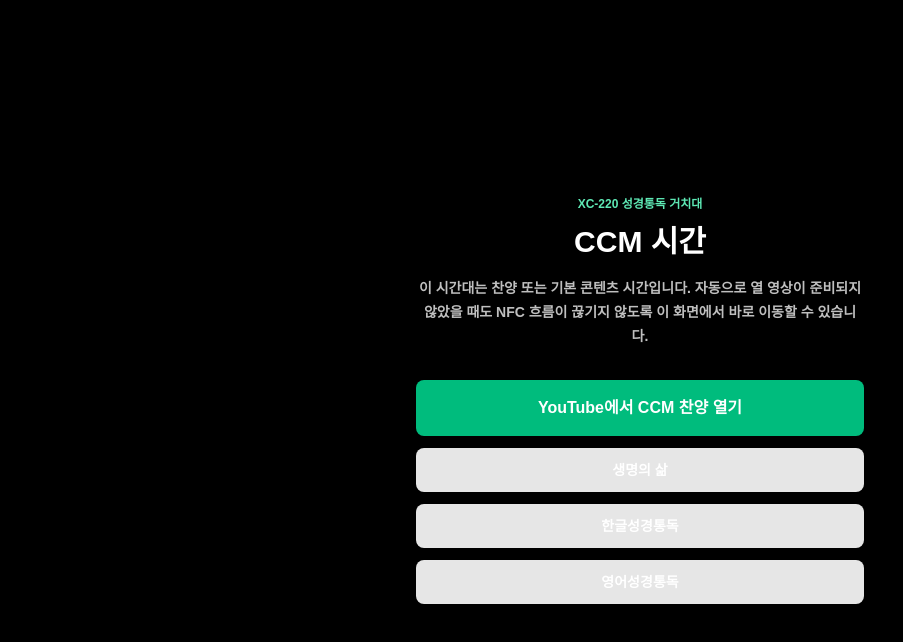
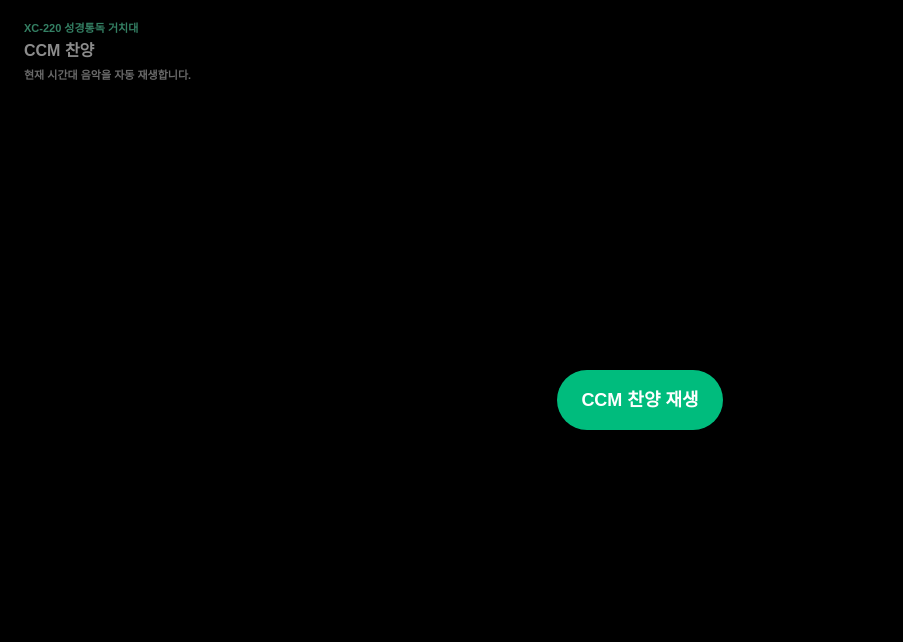
Before and after one commit to donfsucha/man-yage-uri, a Next.js app: page /c in a window 1280 px wide. Shown: the top 642 px of the page, without its empty margins (0-903 px from the left). Built offline with nearby package versions, Linux system fonts and the light colour scheme.

Commit message:
Fix scheduled YouTube playback controls

```diff
--- a/src/app/b/page.tsx
+++ b/src/app/b/page.tsx
@@ -48,6 +48,8 @@ type YouTubePlayer = {
   getCurrentTime: () => number;
   getPlayerState: () => number;
   setPlaybackRate?: (rate: number) => void;
+  setOption?: (module: string, option: string, value: unknown) => void;
+  unloadModule?: (module: string) => void;
   destroy?: () => void;
 };
 
@@ -75,6 +77,7 @@ declare global {
     onYouTubeIframeAPIReady?: () => void;
     androidSpeed?: number;
     xcanSetPlaybackRate?: (rate: number) => void;
+    xcanOpenReadingPlan?: () => void;
   }
 }
 
@@ -182,10 +185,16 @@ function playBibleVideo(player: YouTubePlayer, video: KoreanBibleVideo, seconds:
   });
 }
 
+function disableYoutubeCaptions(player: YouTubePlayer | null) {
+  player?.setOption?.("captions", "track", {});
+  player?.unloadModule?.("captions");
+}
+
 function playCurrentVideo(player: YouTubePlayer | null) {
-  requestVideoFullscreen();
+  requestVideoFullscreen("xcan-player-shell");
   if (typeof player?.playVideo === "function") {
     applyYoutubePlaybackRate(player);
+    disableYoutubeCaptions(player);
     player.playVideo();
   }
 }
@@ -319,6 +328,18 @@ export default function BibleWebStartPage() {
     [bookGroups],
   );
 
+  useEffect(() => {
+    window.xcanOpenReadingPlan = () => {
+      setOpenGroupKey((value) => value ?? findGroupKeyForIndex(savedProgress.index));
+      setIsPlanOpen(true);
+      setShowChrome(true);
+    };
+
+    return () => {
+      window.xcanOpenReadingPlan = undefined;
+    };
+  }, [findGroupKeyForIndex, savedProgress.index]);
+
   const setProgress = (progress: SavedProgress) => {
     activeIndexRef.current = progress.index;
     completedDaysRef.current = progress.completedDays;
@@ -337,7 +358,7 @@ export default function BibleWebStartPage() {
     };
 
     setProgress(nextProgress);
-    requestVideoFullscreen();
+    requestVideoFullscreen("xcan-player-shell");
     setIsPlaying(true);
     setIsPlanOpen(false);
     setOpenGroupKey(findGroupKeyForIndex(safeIndex));
@@ -369,6 +390,9 @@ export default function BibleWebStartPage() {
           controls: 1,
           playsinline: 0,
           rel: 0,
+          origin: "https://ifwe.cnanfc.com",
+          cc_load_policy: 0,
+          iv_load_policy: 3,
           start: Math.floor(progress.seconds),
         },
         events: {
@@ -376,12 +400,14 @@ export default function BibleWebStartPage() {
             playerRef.current = event.target;
             playBibleVideo(event.target, initialVideo, progress.seconds);
             applyYoutubePlaybackRate(event.target);
+            disableYoutubeCaptions(event.target);
             setIsReady(true);
           },
           onStateChange: (event) => {
             if (event.data === window.YT?.PlayerState.PLAYING) {
-              requestVideoFullscreen();
+              requestVideoFullscreen("xcan-player-shell");
               applyYoutubePlaybackRate(event.target);
+              disableYoutubeCaptions(event.target);
               setIsPlaying(true);
               saveProgress(event.target, activeIndexRef.current, completedDaysRef.current);
             }
@@ -442,7 +468,7 @@ export default function BibleWebStartPage() {
 
   return (
     <main className="min-h-screen bg-black text-white">
-      <section className="relative mx-auto flex min-h-screen w-full max-w-none flex-col overflow-hidden" onClick={revealChrome}>
+      <section id="xcan-player-shell" className="relative mx-auto flex min-h-screen w-full max-w-none flex-col overflow-hidden" onClick={revealChrome}>
         <div className={`pointer-events-none absolute left-3 top-3 z-10 max-w-[78vw] rounded-md bg-black/70 px-3 py-2 backdrop-blur transition-opacity duration-300 ${shouldHideChrome ? "opacity-0" : "opacity-100"}`}>
           <p className="text-[11px] font-extrabold text-emerald-300 sm:text-xs">
             XC-220 성경통독 거치대
@@ -483,31 +509,19 @@ export default function BibleWebStartPage() {
           </div>
         </div>
 
-        <div className={`fixed right-3 top-1/2 z-20 flex w-[128px] -translate-y-1/2 flex-col gap-2 transition-opacity duration-300 sm:right-5 sm:w-[154px] ${shouldHideChrome ? "pointer-events-none opacity-0" : "opacity-100"}`}>
+        {!isXcanApp && (
           <button
-            className="flex w-full items-center justify-center rounded-lg bg-white/90 px-3 py-3 text-center text-xs font-black text-black shadow-xl shadow-black/50"
-            type="button"
-            onClick={() => startAtIndex(savedProgress.index, 0)}
-          >
-            금일 분량 다시보기
-          </button>
-          <button
-            className="flex w-full items-center justify-center rounded-lg bg-sky-500 px-3 py-3 text-center text-xs font-black text-white shadow-xl shadow-black/50"
+            aria-label="성경 읽기표 열기"
+            className="fixed right-2 top-1/2 z-20 -translate-y-1/2 rounded-md bg-sky-500/95 px-3 py-3 text-xs font-black text-white shadow-lg shadow-black/50"
             type="button"
             onClick={() => {
               setOpenGroupKey((value) => value ?? findGroupKeyForIndex(savedProgress.index));
-              setIsPlanOpen((value) => !value);
+              setIsPlanOpen(true);
             }}
           >
-            읽기표 / 시작 선택
+            읽기표
           </button>
-          <a
-            className="flex w-full items-center justify-center rounded-lg bg-emerald-500 px-3 py-3 text-center text-xs font-black text-white shadow-xl shadow-black/50 no-underline"
-            href={playStoreUrl}
-          >
-            앱 다운로드
-          </a>
-        </div>
+        )}
 
         {isPlanOpen && (
           <div className="fixed inset-x-0 bottom-0 z-30 border-t border-white/15 bg-zinc-950/96 px-3 pb-4 pt-3 text-white shadow-2xl shadow-black backdrop-blur sm:left-auto sm:right-4 sm:bottom-4 sm:w-[440px] sm:rounded-lg sm:border">
--- a/src/app/c/page.tsx
+++ b/src/app/c/page.tsx
@@ -1,39 +1,183 @@
-const ccmSearchUrl =
-  "https://www.youtube.com/results?search_query=CCM+%EC%B0%AC%EC%96%91";
+"use client";
 
-const primaryRoutes = [
-  { href: "/l", label: "생명의 삶" },
-  { href: "/b", label: "한글성경통독" },
-  { href: "/e", label: "영어성경통독" },
-];
+import { useCallback, useEffect, useRef, useState } from "react";
+import { requestVideoFullscreen } from "@/lib/xcan/fullscreen";
 
-export default function CcmFallbackPage() {
+const ccmVideoId = "RsXtOHd4EpY";
+const prayerVideoId = "JSturTCAH1A";
+
+type YouTubePlayer = {
+  playVideo?: () => void;
+  loadVideoById: (options: {
+    videoId: string;
+    startSeconds?: number;
+  }) => void;
+  loadPlaylist?: (options: {
+    list: string;
+    listType: "playlist";
+    index: number;
+    startSeconds?: number;
+  }) => void;
+  getCurrentTime: () => number;
+  getPlayerState: () => number;
+  setPlaybackRate?: (rate: number) => void;
+  setOption?: (module: string, option: string, value: unknown) => void;
+  unloadModule?: (module: string) => void;
+  destroy?: () => void;
+};
+
+declare global {
+  interface Window {
+    YT?: {
+      Player: new (
+        elementId: string,
+        options: {
+          videoId?: string;
+          width: string;
+          height: string;
+          playerVars: Record<string, string | number>;
+          events: {
+            onReady: (event: { target: YouTubePlayer }) => void;
+            onStateChange: (event: { data: number; target: YouTubePlayer }) => void;
+          };
+        },
+      ) => YouTubePlayer;
+      PlayerState: {
+        ENDED: number;
+        PLAYING: number;
+      };
+    };
+    onYouTubeIframeAPIReady?: () => void;
+    androidSpeed?: number;
+    xcanSetPlaybackRate?: (rate: number) => void;
+  }
+}
+
+function applyYoutubePlaybackRate(player: YouTubePlayer | null, requestedRate?: number) {
+  const rate = Number(
+    requestedRate ?? (typeof window !== "undefined" ? window.androidSpeed : undefined) ?? 1,
+  );
+
+  if (!Number.isFinite(rate) || rate <= 0) return;
+  player?.setPlaybackRate?.(rate);
+}
+
+function disableYoutubeCaptions(player: YouTubePlayer | null) {
+  player?.setOption?.("captions", "track", {});
+  player?.unloadModule?.("captions");
+}
+
+export default function CcmPlayerPage() {
+  const playerRef = useRef<YouTubePlayer | null>(null);
+  const [isReady, setIsReady] = useState(false);
+  const [isPlaying, setIsPlaying] = useState(false);
+  const [showChrome, setShowChrome] = useState(true);
+  const [title, setTitle] = useState("CCM 찬양");
+  const chromeTimerRef = useRef<number | null>(null);
+
+  const revealChrome = useCallback(() => {
+    setShowChrome(true);
+    if (chromeTimerRef.current) window.clearTimeout(chromeTimerRef.current);
+    if (isPlaying) {
+      chromeTimerRef.current = window.setTimeout(() => setShowChrome(false), 3200);
+    }
+  }, [isPlaying]);
+
+  useEffect(() => {
+    window.xcanSetPlaybackRate = (rate: number) => {
+      applyYoutubePlaybackRate(playerRef.current, rate);
+    };
+
+    const params = new URLSearchParams(window.location.search);
+    const isPrayer = params.get("mode") === "prayer";
+    const selectedVideoId = isPrayer ? prayerVideoId : ccmVideoId;
+    setTitle(isPrayer ? "기도음악" : "CCM 찬양");
+
+    window.onYouTubeIframeAPIReady = () => {
+      playerRef.current = new window.YT!.Player("youtube-player", {
+        videoId: selectedVideoId,
+        width: "100%",
+        height: "100%",
+        playerVars: {
+          autoplay: 1,
+          controls: 1,
+          playsinline: 0,
+          rel: 0,
+          origin: "https://ifwe.cnanfc.com",
+          cc_load_policy: 0,
+          iv_load_policy: 3,
+        },
+        events: {
+          onReady: (event) => {
+            playerRef.current = event.target;
+            applyYoutubePlaybackRate(event.target);
+            disableYoutubeCaptions(event.target);
+            event.target.playVideo?.();
+            setIsReady(true);
+          },
+          onStateChange: (event) => {
+            if (event.data === window.YT?.PlayerState.PLAYING) {
+              requestVideoFullscreen();
+              applyYoutubePlaybackRate(event.target);
+              disableYoutubeCaptions(event.target);
+              setIsPlaying(true);
+            }
+          },
+        },
+      });
+    };
+
+    const existingScript = document.querySelector<HTMLScriptElement>(
+      'script[src="https://www.youtube.com/iframe_api"]',
+    );
+
+    if (window.YT?.Player) {
+      window.onYouTubeIframeAPIReady();
+    } else if (!existingScript) {
+      const tag = document.createElement("script");
+      tag.src = "https://www.youtube.com/iframe_api";
+      document.body.appendChild(tag);
+    }
+
+    return () => {
+      if (chromeTimerRef.current) window.clearTimeout(chromeTimerRef.current);
+      playerRef.current?.destroy?.();
+      window.onYouTubeIframeAPIReady = undefined;
+      window.xcanSetPlaybackRate = undefined;
+    };
+  }, []);
+
+  const chromeClass =
+    "pointer-events-none absolute left-3 top-3 z-10 max-w-[72vw] rounded-md bg-black/70 px-3 py-2 backdrop-blur transition-opacity duration-300 " +
+    (showChrome ? "opacity-100" : "opacity-0");
+
   return (
-    <main className="flex min-h-screen items-center justify-center bg-black px-5 text-white">
-      <section className="w-full max-w-md text-center">
-        <p className="text-xs font-extrabold text-emerald-300">XC-220 성경통독 거치대</p>
-        <h1 className="mt-3 text-3xl font-black">CCM 시간</h1>
-        <p className="mt-4 text-sm font-bold leading-6 text-white/75">
-          이 시간대는 찬양 또는 기본 콘텐츠 시간입니다. 자동으로 열 영상이 준비되지 않았을 때도
-          NFC 흐름이 끊기지 않도록 이 화면에서 바로 이동할 수 있습니다.
-        </p>
+    <main className="min-h-screen bg-black text-white" onClick={revealChrome}>
+      <section className="relative min-h-screen w-full overflow-hidden bg-black">
+        <div className={chromeClass}>
+          <p className="text-[11px] font-extrabold text-emerald-300">XC-220 성경통독 거치대</p>
+          <h1 className="mt-0.5 text-base font-black">{title}</h1>
+          <p className="mt-1 text-[11px] font-bold text-white/75">현재 시간대 음악을 자동 재생합니다.</p>
+        </div>
 
-        <div className="mt-8 grid gap-3">
-          <a
-            className="rounded-lg bg-emerald-500 px-5 py-4 text-base font-black text-white no-underline shadow-xl shadow-black/40"
-            href={ccmSearchUrl}
-          >
-            YouTube에서 CCM 찬양 열기
-          </a>
-          {primaryRoutes.map((route) => (
-            <a
-              className="rounded-lg bg-white/90 px-5 py-3 text-sm font-black text-black no-underline"
-              href={route.href}
-              key={route.href}
+        <div id="youtube-shell" className="relative min-h-screen w-full bg-black">
+          <div id="youtube-player" className="absolute inset-0 h-full w-full" />
+          {(!isReady || !isPlaying) && (
+            <button
+              className="absolute inset-0 z-10 flex h-full w-full items-center justify-center bg-black/45 px-6"
+              type="button"
+              onClick={() => {
+                applyYoutubePlaybackRate(playerRef.current);
+                disableYoutubeCaptions(playerRef.current);
+                playerRef.current?.playVideo?.();
+                requestVideoFullscreen();
+              }}
             >
-              {route.label}
-            </a>
-          ))}
+              <span className="rounded-full bg-emerald-500 px-6 py-4 text-lg font-black shadow-xl shadow-black/40">
+                {title} 재생
+              </span>
+            </button>
+          )}
         </div>
       </section>
     </main>
--- a/src/app/e/page.tsx
+++ b/src/app/e/page.tsx
@@ -28,6 +28,8 @@ type YouTubePlayer = {
   getCurrentTime: () => number;
   getPlayerState: () => number;
   setPlaybackRate?: (rate: number) => void;
+  setOption?: (module: string, option: string, value: unknown) => void;
+  unloadModule?: (module: string) => void;
   destroy?: () => void;
 };
 
@@ -80,6 +82,11 @@ function loadSavedProgress(): SavedProgress {
   } catch {
     return { index: 0, seconds: 0, updatedAt: "" };
   }
+}
+
+function disableYoutubeCaptions(player: YouTubePlayer | null) {
+  player?.setOption?.("captions", "track", {});
+  player?.unloadModule?.("captions");
 }
 
 function applyYoutubePlaybackRate(player: YouTubePlayer | null, requestedRate?: number) {
@@ -171,6 +178,9 @@ export default function EnglishBibleWebStartPage() {
           controls: 1,
           playsinline: 0,
           rel: 0,
+          origin: "https://ifwe.cnanfc.com",
+          cc_load_policy: 0,
+          iv_load_policy: 3,
           start: Math.floor(progress.seconds),
         },
         events: {
@@ -181,12 +191,14 @@ export default function EnglishBibleWebStartPage() {
               startSeconds: progress.seconds,
             });
             applyYoutubePlaybackRate(event.target);
+            disableYoutubeCaptions(event.target);
             setIsReady(true);
           },
           onStateChange: (event) => {
             if (event.data === window.YT?.PlayerState.PLAYING) {
               requestVideoFullscreen();
               applyYoutubePlaybackRate(event.target);
+              disableYoutubeCaptions(event.target);
               setIsPlaying(true);
               saveProgress(event.target, activeIndex);
             }
--- a/src/app/l/page.tsx
+++ b/src/app/l/page.tsx
@@ -22,6 +22,8 @@ type YouTubePlayer = {
   getCurrentTime: () => number;
   getPlayerState: () => number;
   setPlaybackRate?: (rate: number) => void;
+  setOption?: (module: string, option: string, value: unknown) => void;
+  unloadModule?: (module: string) => void;
   destroy?: () => void;
 };
 
@@ -50,6 +52,11 @@ declare global {
     androidSpeed?: number;
     xcanSetPlaybackRate?: (rate: number) => void;
   }
+}
+
+function disableYoutubeCaptions(player: YouTubePlayer | null) {
+  player?.setOption?.("captions", "track", {});
+  player?.unloadModule?.("captions");
 }
 
 function applyYoutubePlaybackRate(player: YouTubePlayer | null, requestedRate?: number) {
@@ -112,21 +119,27 @@ export default function LivingLifeWebStartPage() {
         width: "100%",
         height: "100%",
         playerVars: {
-          autoplay: 0,
+          autoplay: 1,
           controls: 1,
           playsinline: 0,
           rel: 0,
+          origin: "https://ifwe.cnanfc.com",
+          cc_load_policy: 0,
+          iv_load_policy: 3,
         },
         events: {
           onReady: (event) => {
             playerRef.current = event.target;
             applyYoutubePlaybackRate(event.target);
+            disableYoutubeCaptions(event.target);
+            event.target.playVideo?.();
             setIsReady(true);
           },
           onStateChange: (event) => {
             if (event.data === window.YT?.PlayerState.PLAYING) {
               requestVideoFullscreen();
               applyYoutubePlaybackRate(event.target);
+              disableYoutubeCaptions(event.target);
               setIsPlaying(true);
             }
           },
```
